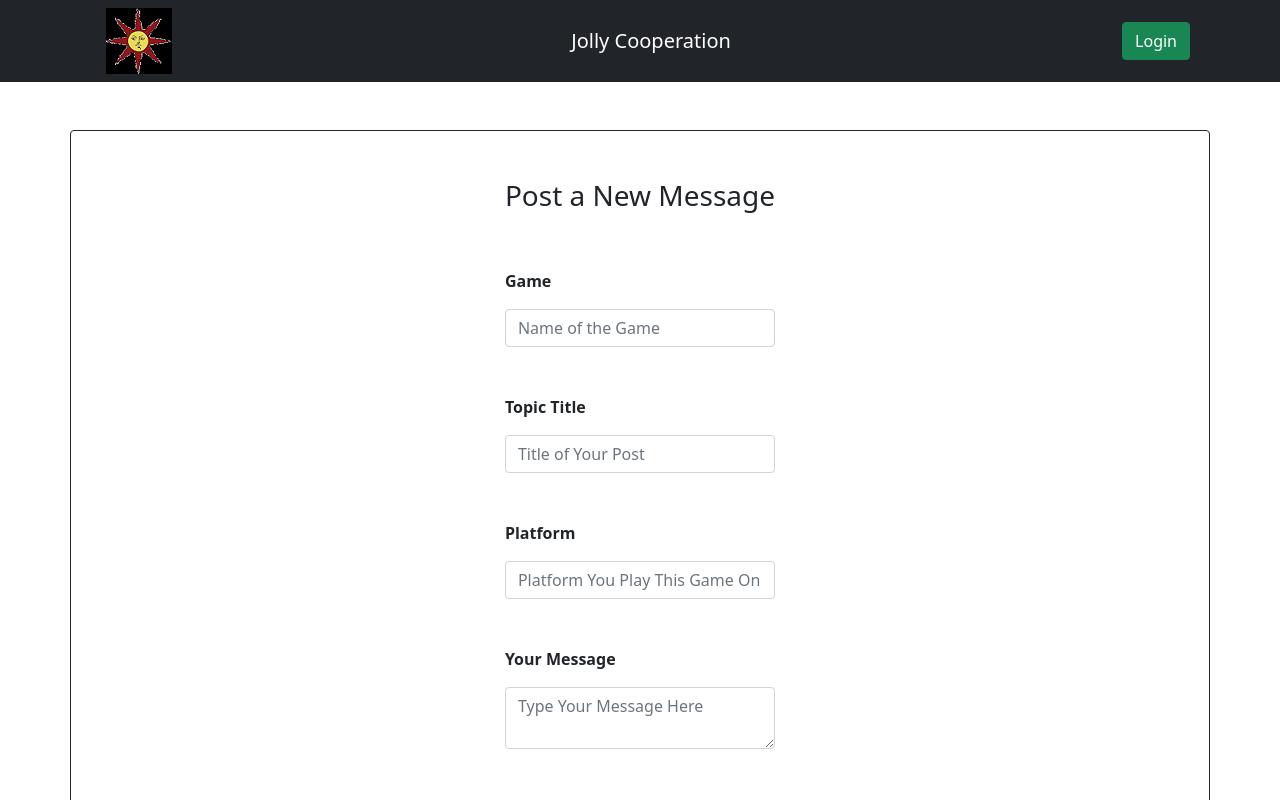
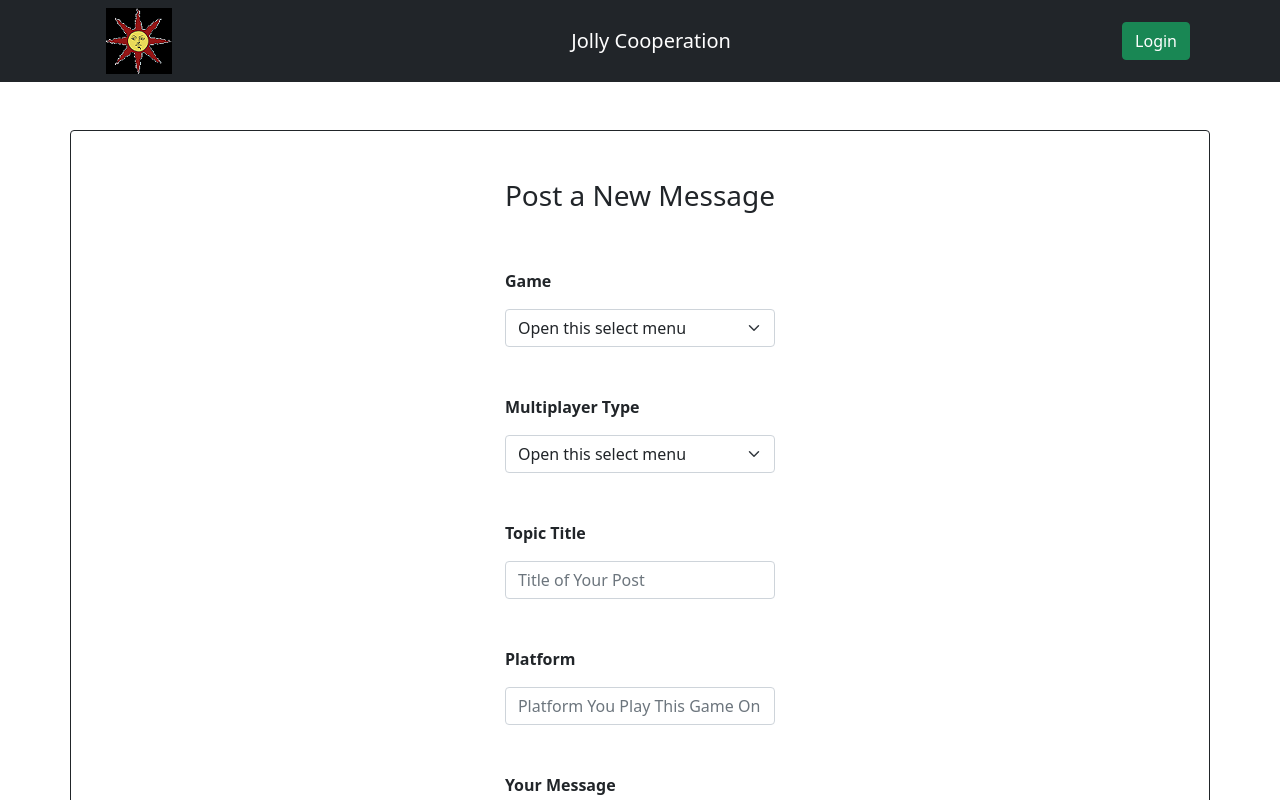
Before and after one commit to Ultra-Zactimus/Jolly_Cooperation, a React (Create React App) app: page /create-message in a window 1280 px wide. Shown: the top 800 px of the page. Built offline with nearby package versions, Linux system fonts and the light colour scheme; no server answers.

Commit message:
add selects and navigate to create message form

```diff
--- a/src/components/CreateMessage.jsx
+++ b/src/components/CreateMessage.jsx
@@ -6,9 +6,12 @@ import { useNavigate } from 'react-router-dom';
 
 const PostMessage = () => {
 
+  let navigate = useNavigate();
+
   const [formData, setFormData] = useState(
     {
       game: "",
+      multiplayerType: "",
       title: "",
       platform: "",
       topic: "",
@@ -25,12 +28,14 @@ const PostMessage = () => {
     try {
       await addDoc(collection(db, "messages"), {
         game: formData.game,
+        multiplayerType: formData.multiplayerType,
         title: formData.title,
         platform: formData.platform,
         topic: formData.topic,
         tags: formData.tags,
         createdAt: Timestamp.now().toDate()
       })
+      navigate("/");
     } catch (error) {
       console.log(error.message)
     }
@@ -45,13 +50,48 @@ const PostMessage = () => {
         <Form.Label className="mt-5">
           <strong>Game</strong>
         </Form.Label>
-        <Form.Control
+        <Form.Select
           className="mt-2"
           name="game"
           placeholder="Name of the Game"
           value={formData.game}
-          onChange={(e) => handleChange(e)}
-        />
+          required
+          onChange={(e) => handleChange(e)}>
+            <option>Open this select menu</option>
+            <option value="Animal Crossing: New Horizons">Animal Crossing</option>
+            <option value="Apex Legends">Apex Legends</option>
+            <option value="Bloodborne">Bloodborne</option>
+            <option value="Dark Souls Remastered">Dark Souls Remastered</option>
+            <option value="Dark Souls II">Dark Souls II</option>
+            <option value="Dark Souls III">Dark Souls III</option>
+            <option value="Destiny">Destiny</option>
+            <option value="Destiny 2">Destiny 2</option>
+            <option value="Diablo">Diablo</option>
+            <option value="Diablo II">Diablo II</option>
+            <option value="Diablo III">Diablo III</option>
+            <option value="Elden Ring">Elden Ring</option>
+            <option value="Fortnite">Fortnite</option>
+            <option value="Halo Infinite">Halo Infinite</option>
+            <option value="Minecraft">Minecraft</option>
+            <option value="MTG Arena">MTG Arena</option>
+            <option value="Runescape">Runescape</option>
+            <option value="World of Warcraft">World of Warcraft</option>
+        </Form.Select>
+
+        <Form.Label className="mt-5">
+          <strong>Multiplayer Type</strong>
+        </Form.Label>
+        <Form.Select
+          className="mt-2"
+          name="multiplayerType"
+          placeholder="Type of Multiplayer"
+          value={formData.multiplayerType}
+          required
+          onChange={(e) => handleChange(e)}>
+            <option>Open this select menu</option>
+            <option value="co-op">Co-Op</option>
+            <option value="pvp">PVP</option>
+        </Form.Select>
 
         <Form.Label className="mt-5">
           <strong>Topic Title</strong>
@@ -61,6 +101,7 @@ const PostMessage = () => {
           name="title"
           placeholder="Title of Your Post"
           value={formData.title}
+          required
           onChange={(e) => handleChange(e)}
         />
 
@@ -72,6 +113,7 @@ const PostMessage = () => {
           name="platform"
           placeholder="Platform You Play This Game On"
           value={formData.platform}
+          required
           onChange={(e) => handleChange(e)}
         />
 
@@ -84,6 +126,7 @@ const PostMessage = () => {
           name="topic"
           placeholder="Type Your Message Here"
           value={formData.topic}
+          required
           onChange={(e) => handleChange(e)}
         />
 
@@ -95,6 +138,7 @@ const PostMessage = () => {
           name="tags"
           placeholder="Your Gamer Tags"
           value={formData.tags}
+          required
           onChange={(e) => handleChange(e)}
         />
 
```
